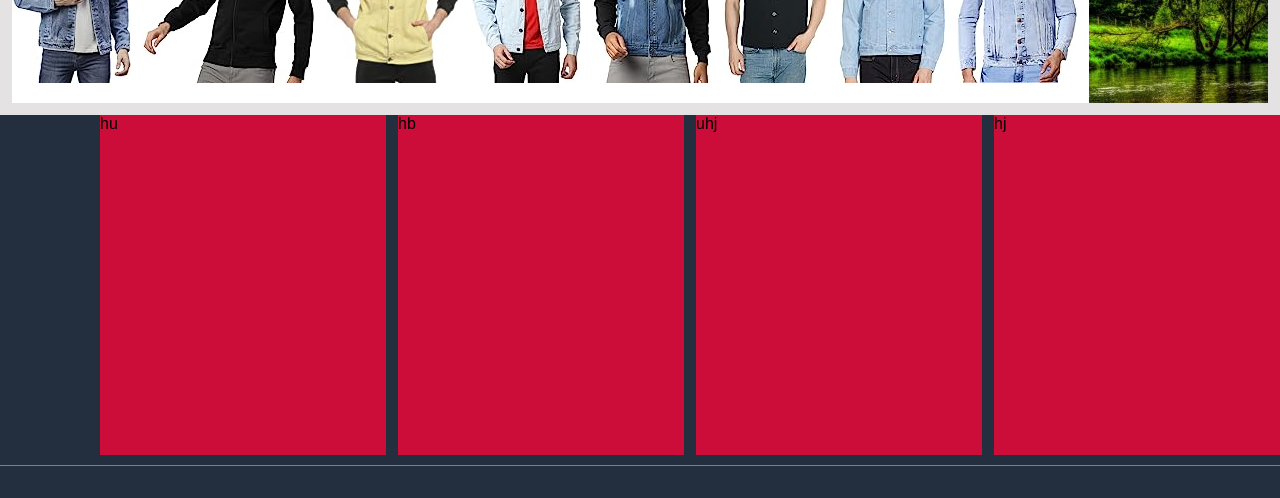
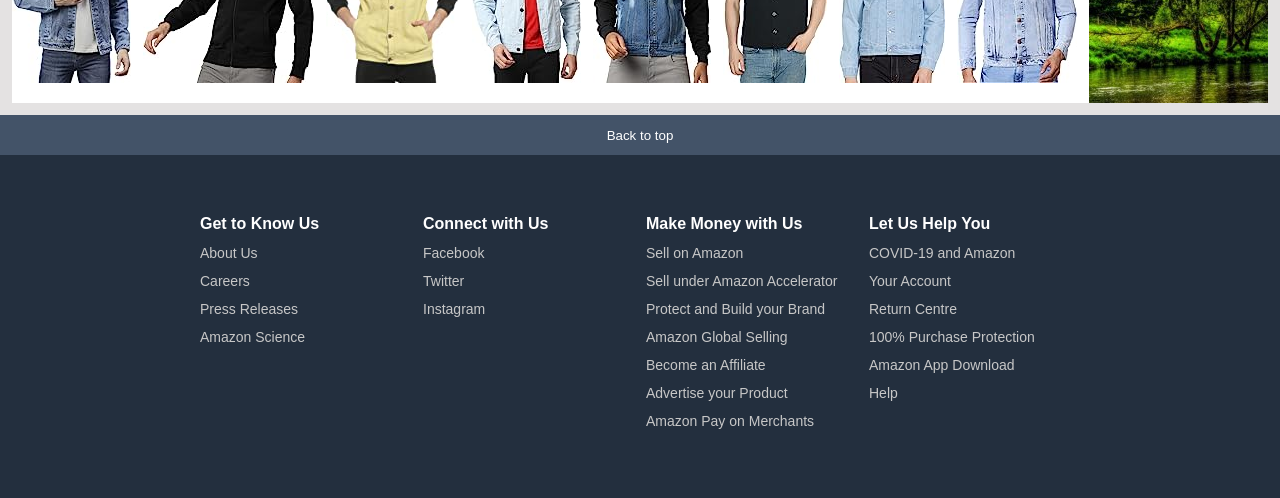
Before and after one commit to sonu-virus/amazon_clone_ui_html_css, a plain HTML site: page index.html in a window 1280 px wide. Shown: the part 2490-2988 px from the top of the page. Drawn offline with Linux system fonts and the light colour scheme; files whose address does not match are found by name.

Commit message:
footer sec empliment

```diff
--- a/index.html
+++ b/index.html
@@ -800,6 +800,21 @@
         </div>
       </div>
     </div>
+    <!-- footer up 3 -->
+    <div
+      style="
+        display: flex;
+        height: 40px;
+        background-color: #435368;
+        justify-content: center;
+        align-items: center;
+        color: white;
+        font-size: smaller;
+      "
+    >
+      Back to top
+    </div>
+    <!-- footer up 3 -->
 
     <!-- footer up 2 -->
     <div
@@ -807,7 +822,7 @@
         border-bottom: 1px gray solid;
         height: 350px;
         background-color: #232f3e;
-        padding-left: 100px;
+        padding: 60px 200px 0px 200px;
       "
     >
       <div
@@ -816,12 +831,85 @@
           grid-template-columns: repeat(4, 1fr);
           grid-auto-rows: 340px;
           gap: 12px;
+          color: white;
         "
       >
-        <div style="background-color: #cc0c39">hu</div>
-        <div style="background-color: #cc0c39">hb</div>
-        <div style="background-color: #cc0c39">uhj</div>
-        <div style="background-color: #cc0c39">hj</div>
+        <div>
+          <p style="font-weight: 700">Get to Know Us</p>
+          <p style="padding-top: 12px; font-size: 14px; color: #c7c7c7">
+            About Us
+          </p>
+          <p style="padding-top: 12px; font-size: 14px; color: #c7c7c7">
+            Careers
+          </p>
+          <p style="padding-top: 12px; font-size: 14px; color: #c7c7c7">
+            Press Releases
+          </p>
+          <p style="padding-top: 12px; font-size: 14px; color: #c7c7c7">
+            Amazon Science
+          </p>
+        </div>
+        <div>
+          <p style="font-weight: 700">Connect with Us</p>
+          <p style="padding-top: 12px; font-size: 14px; color: #c7c7c7">
+            Facebook
+          </p>
+          <p style="padding-top: 12px; font-size: 14px; color: #c7c7c7">
+            Twitter
+          </p>
+          <p style="padding-top: 12px; font-size: 14px; color: #c7c7c7">
+            Instagram
+          </p>
+        </div>
+        <div>
+          <p style="font-weight: 700">Make Money with Us</p>
+          <p style="padding-top: 12px; font-size: 14px; color: #c7c7c7">
+            Sell on Amazon
+          </p>
+          <p style="padding-top: 12px; font-size: 14px; color: #c7c7c7">
+            Sell under Amazon Accelerator
+          </p>
+          <p style="padding-top: 12px; font-size: 14px; color: #c7c7c7">
+            Protect and Build your Brand
+          </p>
+          <p style="padding-top: 12px; font-size: 14px; color: #c7c7c7">
+            Amazon Global Selling
+          </p>
+          <p style="padding-top: 12px; font-size: 14px; color: #c7c7c7">
+            Become an Affiliate
+          </p>
+          <p style="padding-top: 12px; font-size: 14px; color: #c7c7c7">
+            Advertise your Product
+          </p>
+          <p style="padding-top: 12px; font-size: 14px; color: #c7c7c7">
+            Amazon Pay on Merchants
+          </p>
+        </div>
+
+        <div>
+          <div>
+            <p style="font-weight: 700">Let Us Help You</p>
+            <p style="padding-top: 12px; font-size: 14px; color: #c7c7c7">
+              COVID-19 and Amazon
+            </p>
+            <p style="padding-top: 12px; font-size: 14px; color: #c7c7c7">
+              Your Account
+            </p>
+            <p style="padding-top: 12px; font-size: 14px; color: #c7c7c7">
+              Return Centre
+            </p>
+            <p style="padding-top: 12px; font-size: 14px; color: #c7c7c7">
+              100% Purchase Protection
+            </p>
+            <p style="padding-top: 12px; font-size: 14px; color: #c7c7c7">
+              Amazon App Download
+            </p>
+            <p style="padding-top: 12px; font-size: 14px; color: #c7c7c7">
+              Help
+            </p>
+            <p style="padding-top: 12px; font-size: 14px; color: #c7c7c7"></p>
+          </div>
+        </div>
       </div>
     </div>
 
```
